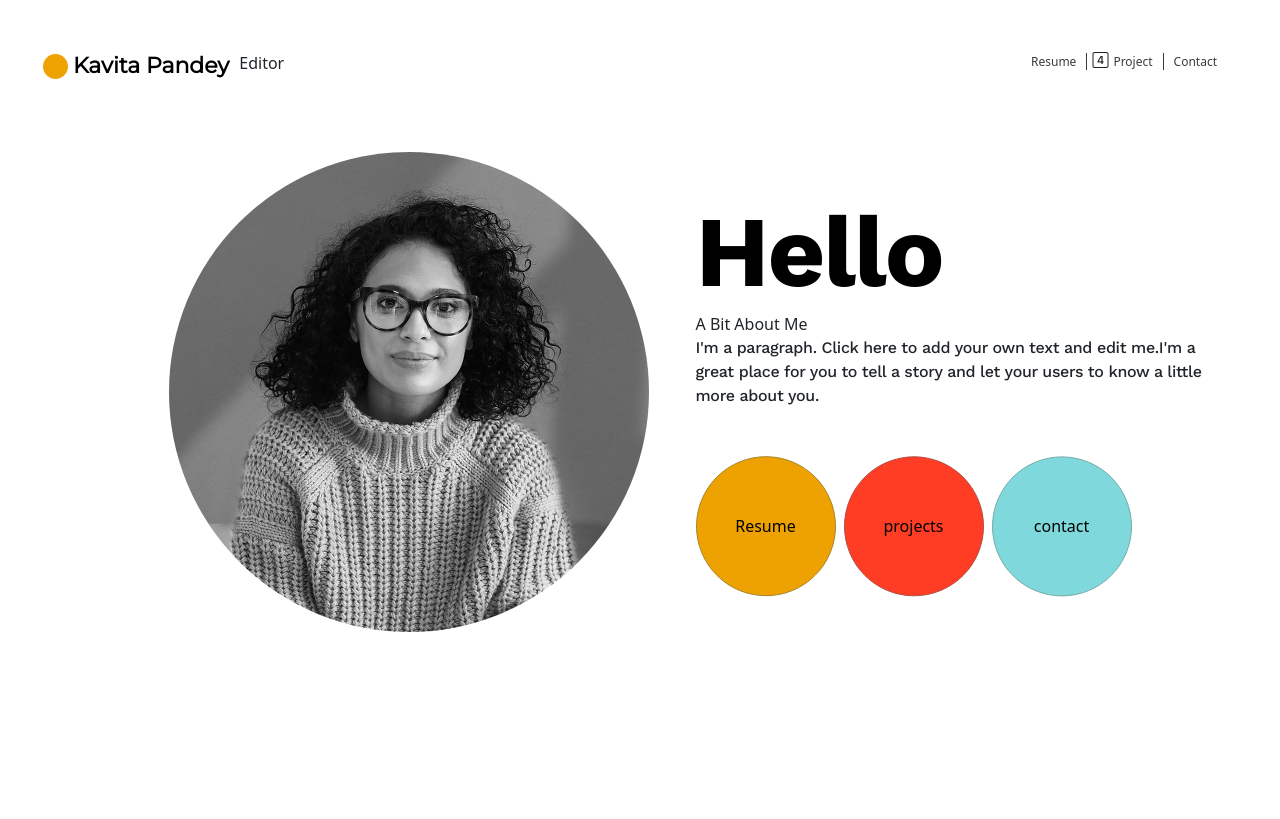
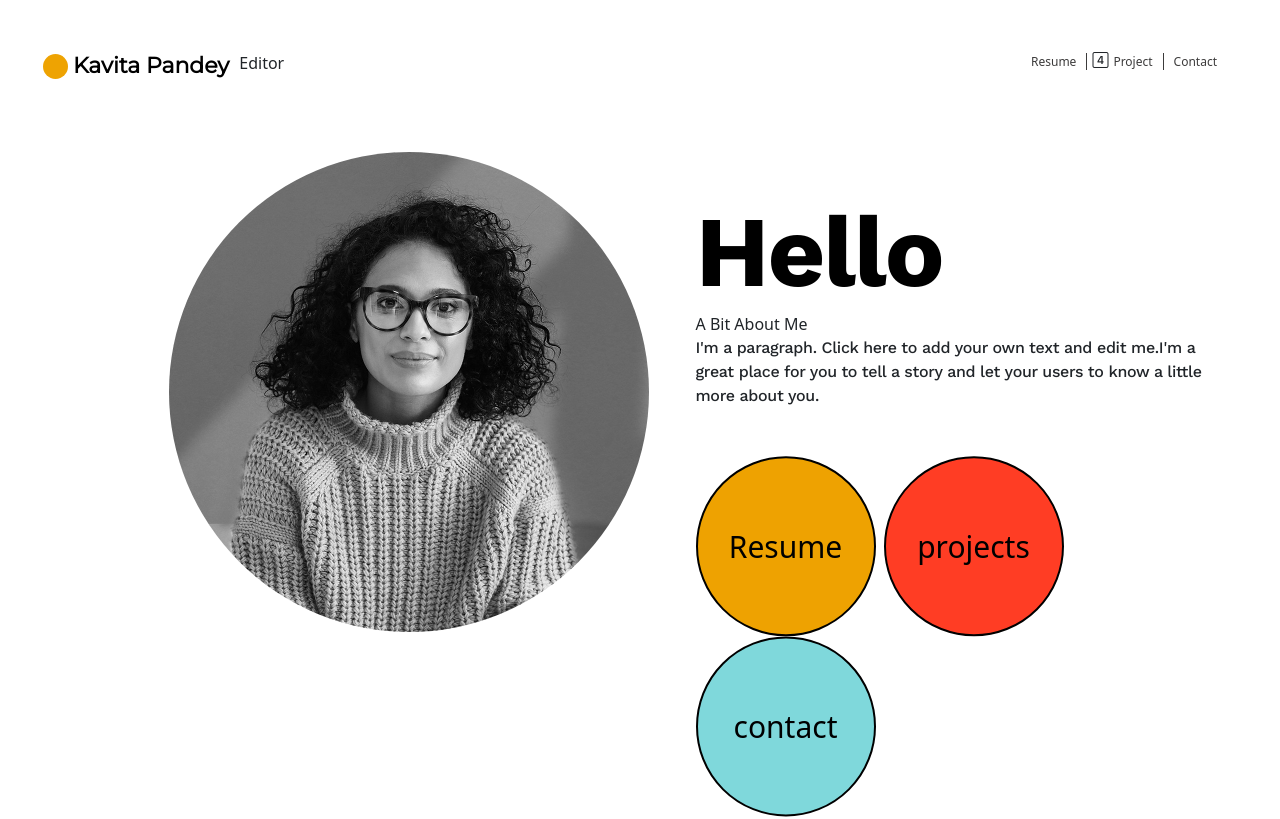
Before and after one commit to kavitaui/portfolio, a React (Create React App) app: page /home in a window 1280 px wide. Shown: the top 819 px of the page. Built offline with nearby package versions, Linux system fonts and the light colour scheme.

Commit message:
animation effect

```diff
--- a/src/styles.css
+++ b/src/styles.css
@@ -70,25 +70,27 @@ span.h1 {
 .resume {
   border-radius: 50%;
   background-color: #eea201;
-  height: 140px;
-  width: 140px;
-  border: 1px solid #a6842c;
+  height: 180px;
+  width: 180px;
+  border: 2px solid black;
+  font-size: 30px;
 }
 .projects {
   border-radius: 50%;
   background-color: #ff3d24;
-  height: 140px;
-  width: 140px;
-  border: 1px solid #b04e44;
-
+  height: 180px;
+  width: 180px;
+  border: 2px solid black;
+  font-size: 30px;
 
 }
 .contact {
   border-radius: 50%;
   background-color: #7fd8db;
-  height: 140px;
-  width: 140px;
-  border: 1px solid #73aca7;
+  height: 180px;
+  width: 180px;
+  border: 2px solid black;
+  font-size: 30px;
 }
 .vr{
   border-left: 2px solid black;
@@ -134,4 +136,5 @@ ul.list-inline.nav-top {
 }
 .projects:hover,.contact:hover,.resume:hover{
   background-color: white;
+
 }
```
